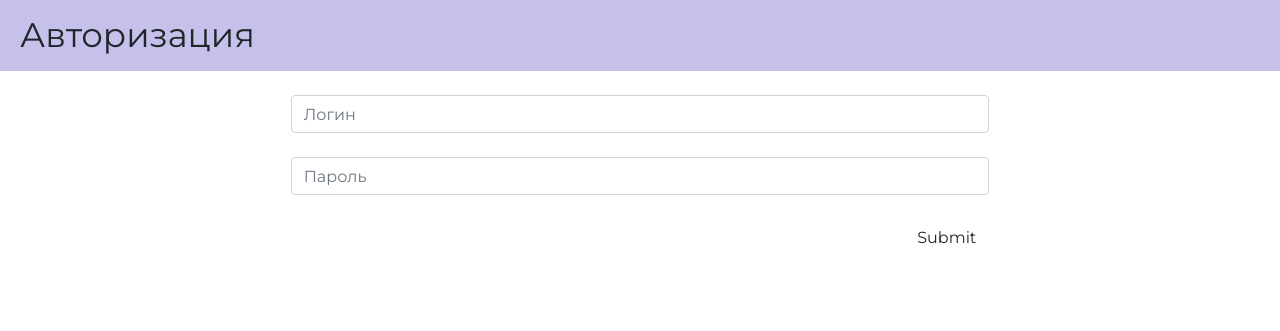
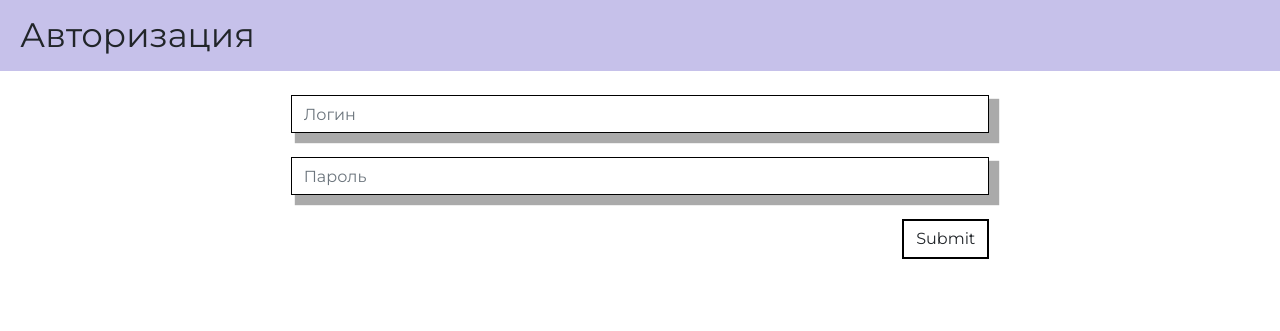
Before and after one commit to thecattest/lyceum-reports, a Flask app: page /login in a window 1280 px wide. Shown: the top 331 px of the page. Run offline with Flask 2, Linux system fonts and the light colour scheme; some libraries are stand-ins or nearby versions.

Commit message:
black shadows style

```diff
--- a/static/style.css
+++ b/static/style.css
@@ -96,3 +96,25 @@
 .hint-title {
   font-size: 18px;
 }
+
+.form-control:focus {
+    border: 2px solid black;
+    outline: none!important;
+    box-shadow: 7px 7px 0 0.2rem rgb(170 170 170);
+}
+
+.form-control {
+    border: 1px solid black;
+    border-radius: 0;
+    box-shadow: 7px 7px 0 0.2rem rgb(170 170 170);
+}
+
+.btn-submit {
+    border-radius: 0px;
+    border: 2px solid black;
+}
+
+.btn-submit:focus, btn-submit:active {
+    outline: none!important;
+    box-shadow: 0px 0px 0 0.3rem rgb(130 130 130);
+}
```
